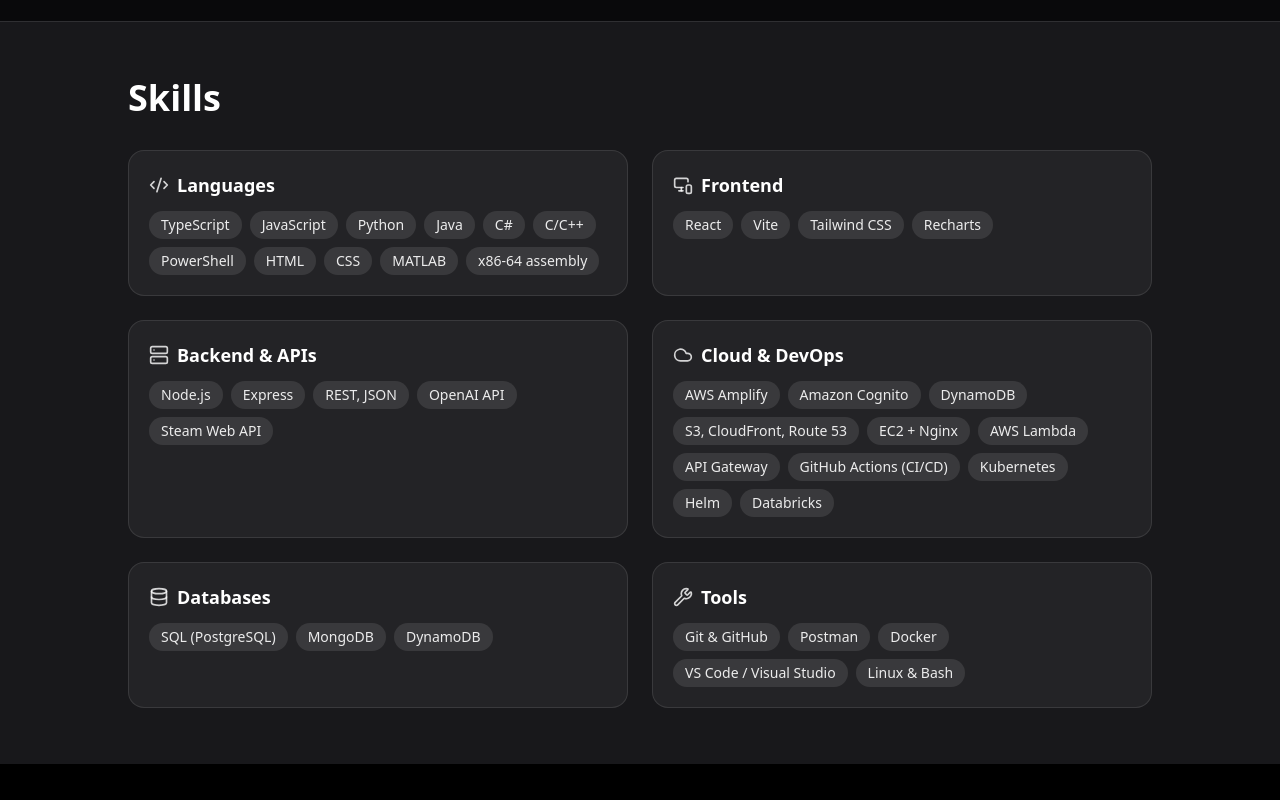
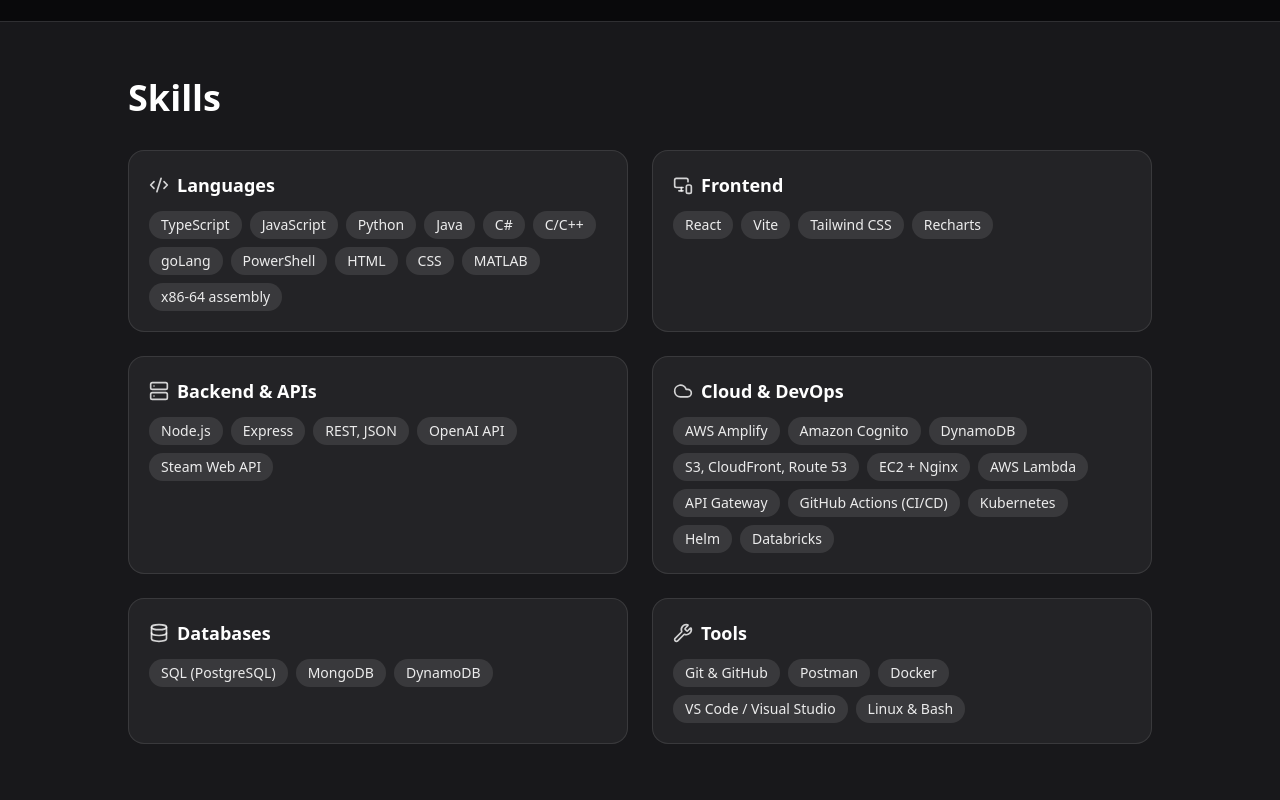
Before and after one commit to KyleWhite22/Portfolio, a React (Vite) app in the folder client/: page / in a window 1280 px wide. Shown: the part 3978-4778 px from the top of the page. Before the commit the page ends 4742 px from the top, so only its background shows below. Built offline with nearby package versions, Linux system fonts and the light colour scheme.

Commit message:
added golang

```diff
--- a/client/src/components/Skills.tsx
+++ b/client/src/components/Skills.tsx
@@ -34,6 +34,7 @@
       { name: "Java" },
       { name: "C#" },
       { name: "C/C++" },
+      { name: "goLang" },
       { name: "PowerShell" },
       { name: "HTML" },
       { name: "CSS" },
```
